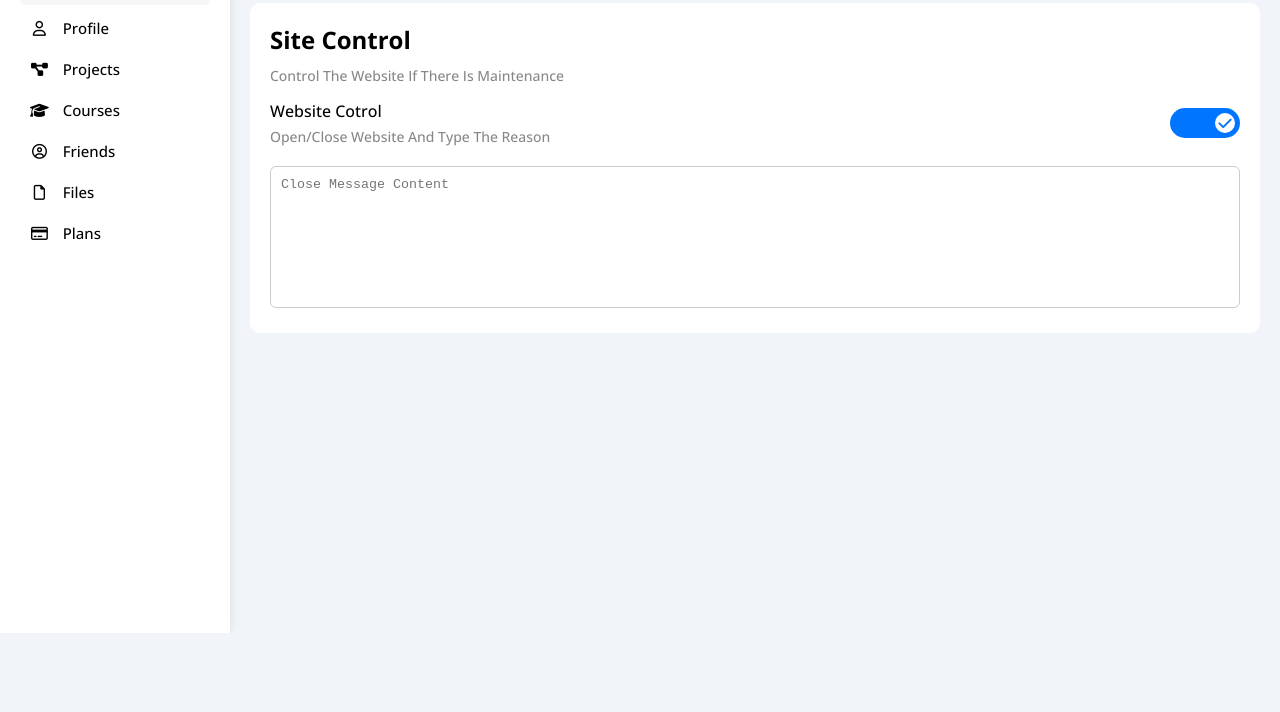
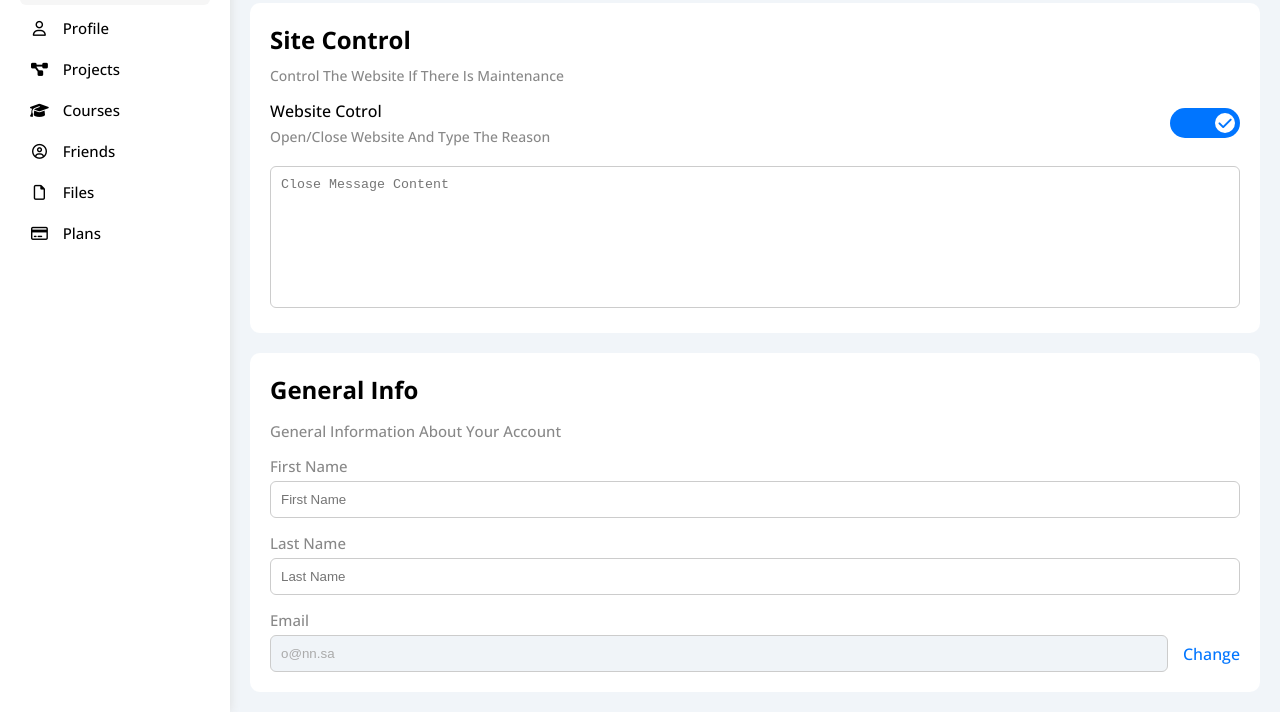
Before and after one commit to Muhammad95959/Elzero-Info-Practice, a plain HTML site: page settings.html in a window 1280 px wide. Shown: the part 167-879 px from the top of the page. Before the commit the page ends 800 px from the top, so only its background shows below. Drawn offline with Linux system fonts and the light colour scheme.

Commit message:
added general-info widget

```diff
--- a/css/settings.css
+++ b/css/settings.css
@@ -91,3 +91,43 @@
   padding: 10px;
 }
 /*end site-control widget*/
+
+/*start general-info widget*/
+.general-info {
+  background-color: white;
+  border-radius: var(--widget-radius);
+  padding: 20px;
+}
+.general-info p.c-grey {
+  margin: 15px 0 10px;
+  font-size: 15px;
+}
+.general-info label,
+.general-info input {
+  display: block;
+}
+.general-info label {
+  color: var(--grey-color);
+  font-size: 15px;
+  margin-bottom: 5px;
+  margin-top: 15px;
+}
+.general-info input {
+  border-radius: 6px;
+  padding: 10px;
+  border: 1px solid #ccc;
+  width: 100%;
+}
+.general-info div:has( > a) {
+  display: flex;
+  gap: 15px;
+  align-items: center;
+}
+.general-info input[disabled] {
+  background-color: #f0f4f8;
+  color: #aaa;
+}
+.general-info a {
+  color: var(--blue-color);
+}
+/*end general-info widget*/
--- a/settings.html
+++ b/settings.html
@@ -102,6 +102,22 @@
             <textarea rows="8" placeholder="Close Message Content"></textarea>
           </div>
           <!-- end site-control widget -->
+
+          <!-- start general-info widget -->
+          <div class="general-info">
+            <h2>General Info</h2>
+            <p class="c-grey">General Information About Your Account</p>
+            <label for="first-name-field">First Name</label>
+            <input type="text" placeholder="First Name" id="first-name-field" />
+            <label for="last-name-field">Last Name</label>
+            <input type="text" placeholder="Last Name" id="last-name-field" />
+            <label for="email-field">Email</label>
+            <div>
+              <input type="email" value="o@nn.sa" id="email-field" disabled />
+              <a href="#">Change</a>
+            </div>
+          </div>
+          <!-- end general-info widget -->
         </div>
       </div>
       <!-- end page content -->
```
